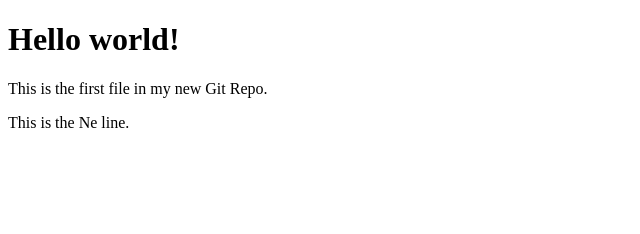
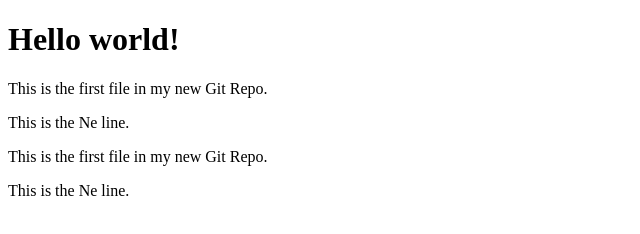
Before and after one commit to manish7547/Credit-Card-Customer-Segmentation-PCA-Kmeans-Pycaret-Dataprep-, a plain HTML site: page index.html in a window 1280 px wide. Shown: the whole page, without its empty margins (0-640 px from the left). Drawn offline with Linux system fonts and the light colour scheme.

Commit message:
Updated-index.html

```diff
--- a/index.html
+++ b/index.html
@@ -9,5 +9,8 @@
 <p>This is the first file in my new Git Repo.</p>
 <p>This is the Ne line.</p>
 
+<p>This is the first file in my new Git Repo.</p>
+<p>This is the Ne line.</p>
+
 </body>
 </html>
```
